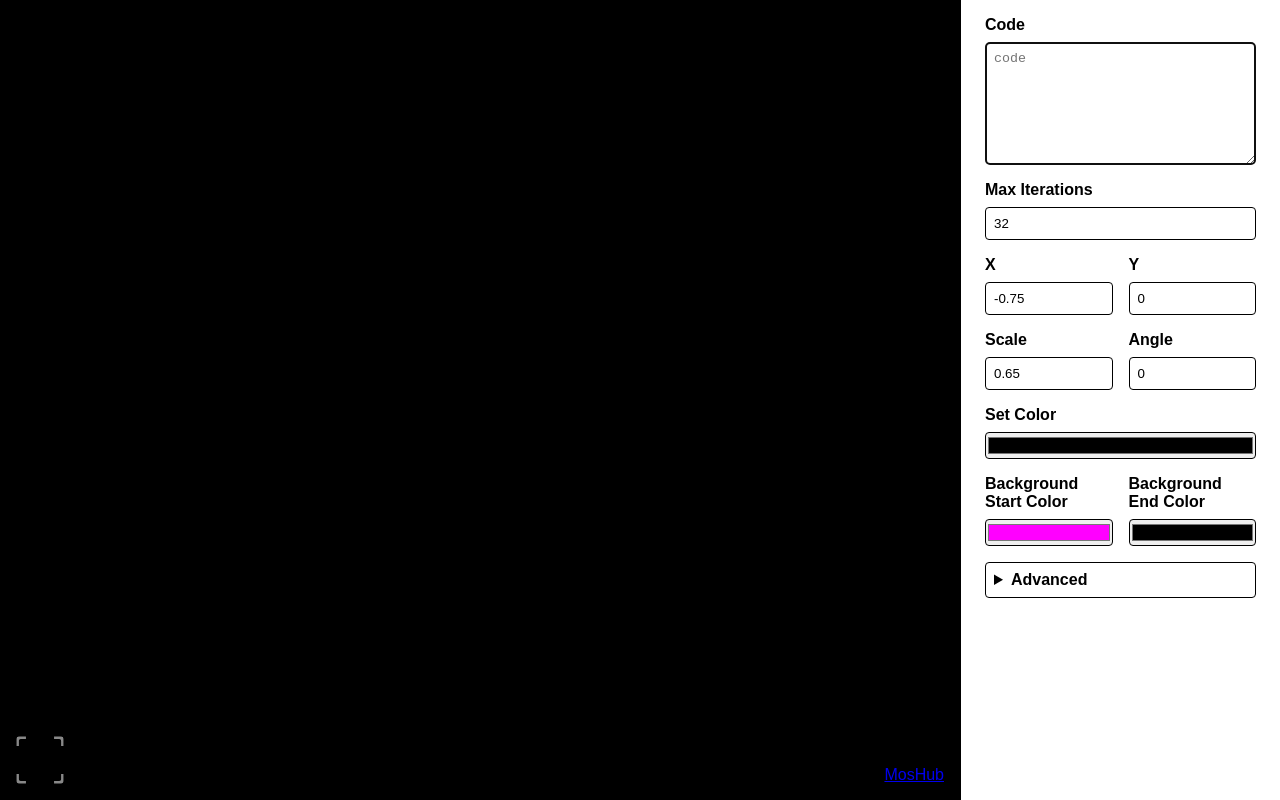
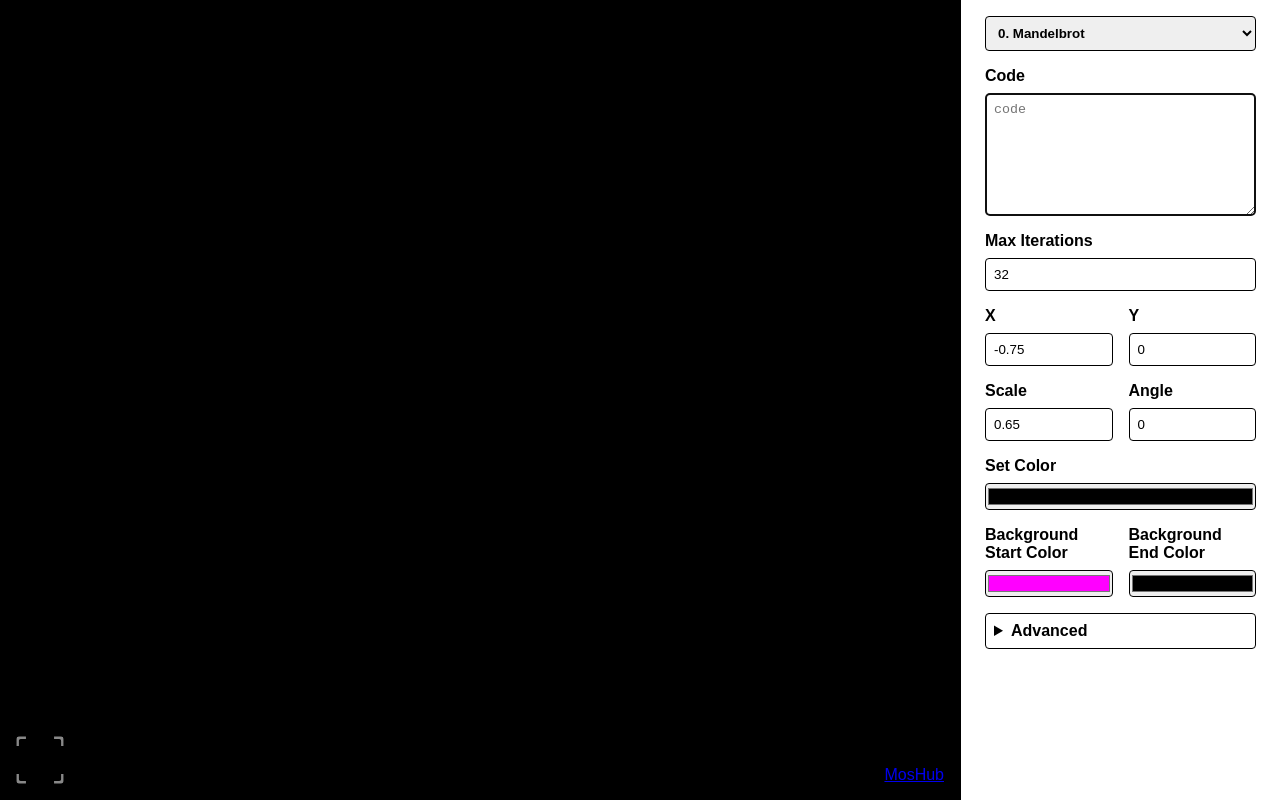
Before and after one commit to Maksim2498/mandelbrot, a website built with webpack: page src/html/index.html in a window 1280 px wide. Built offline with nearby package versions, Linux system fonts and the light colour scheme.

Commit message:
Added predefs

```diff
--- a/src/css/index.css
+++ b/src/css/index.css
@@ -22,6 +22,7 @@ main {
 }
 
 label,
+select,
 summary {
     font-weight: bold
 }
@@ -38,6 +39,7 @@ details,
 button,
 input,
 textarea,
+select,
 .error {
     width: 100%;
     padding: .5rem;
@@ -51,6 +53,7 @@ input[type="color"] {
 
 button,
 details,
+select,
 .checkbox-input,
 .input {
     margin-top: 1rem
--- a/src/html/index.html
+++ b/src/html/index.html
@@ -21,6 +21,10 @@
             </div>
 
             <div id="control-panel">
+                <select id="predef-select"
+                        autocomplete="off">
+                </select>
+
                 <div class="input">
                     <label for="code-text-area">Code</label>
                     <textarea id="code-text-area"
--- a/src/ts/index.ts
+++ b/src/ts/index.ts
@@ -1,4 +1,9 @@
-import defaultCode               from "mandelbrot/default.mandelbrot"
+import flowerCode                from "mandelbrot/flower.mandelbrot"
+import mandelbrotExCode          from "mandelbrot/mandelbrot-ex.mandelbrot"
+import mandelbrotCode            from "mandelbrot/mandelbrot.mandelbrot"
+import targetCode                from "mandelbrot/target.mandelbrot"
+import voidCode                  from "mandelbrot/void.mandelbrot"
+import islandsCode               from "mandelbrot/islands.mandelbrot"
 import Renderer                  from "./render/Renderer"
 
 import { forceGetElementById,
@@ -6,10 +11,43 @@ import { forceGetElementById,
 
 import "css/index.css"
 
+interface Predef {
+    name: string
+    code: string
+}
+
+const PREDEFS: Predef[] = [
+    {
+        name: "Mandelbrot",
+        code: mandelbrotCode,
+    },
+    {
+        name: "Mandelbrot-Ex",
+        code: mandelbrotExCode,
+    },
+    {
+        name: "Target",
+        code: targetCode,
+    },
+    {
+        name: "flower",
+        code: flowerCode,
+    },
+    {
+        name: "Void",
+        code: voidCode,
+    },
+    {
+        name: "Islands",
+        code: islandsCode,
+    }
+]
+
 try {
     const canvasContainerDiv        = forceGetElementById("canvas-container")             as HTMLDivElement
     const mainCanvas                = forceGetElementById("main-canvas")                  as HTMLCanvasElement
     const debugCanvas               = forceGetElementById("debug-canvas")                 as HTMLCanvasElement
+    const predefSelect              = forceGetElementById("predef-select")                as HTMLSelectElement
     const codeTextArea              = forceGetElementById("code-text-area")               as HTMLTextAreaElement
     const iterCountInput            = forceGetElementById("max-iters-input")              as HTMLInputElement
     const xInput                    = forceGetElementById("x-input")                      as HTMLInputElement
@@ -33,12 +71,14 @@ try {
 
     const renderer = new Renderer(mainCanvas, debugCanvas)
 
-
     renderer.autoRedraw = true
     renderer.autoResize = true
 
 
-    codeTextArea.value = defaultCode
+    initInPredefSelect()
+
+    predefSelect.onchange = onPredefChange
+    onPredefChange()
 
 
     codeTextArea.oninput              = onCodeChange
@@ -138,6 +178,33 @@ try {
         scaleInput.value  = renderer.scale.toString()
     }
 
+    function initInPredefSelect() {
+        for (const option of PREDEFS.map(predefToOptionElement))
+            predefSelect.appendChild(option)
+
+        if (PREDEFS.length > 0)
+            predefSelect.selectedIndex = 0
+
+        return
+
+        function predefToOptionElement(predef: Predef, index: number): HTMLOptionElement {
+            const option = document.createElement("option")
+
+            option.innerHTML = `${index}. ${predef.name}`
+            option.value     = index.toString()
+
+            return option
+        }
+    }
+
+    function onPredefChange() {
+        const id     = Number(predefSelect.value)
+        const predef = PREDEFS[id]
+
+        codeTextArea.value = predef.code
+
+        onCodeChange()
+    }
 
     function onCodeChange() {
         if (autocompileInput.checked)
```
Also changed, not shown: 7 other files.
